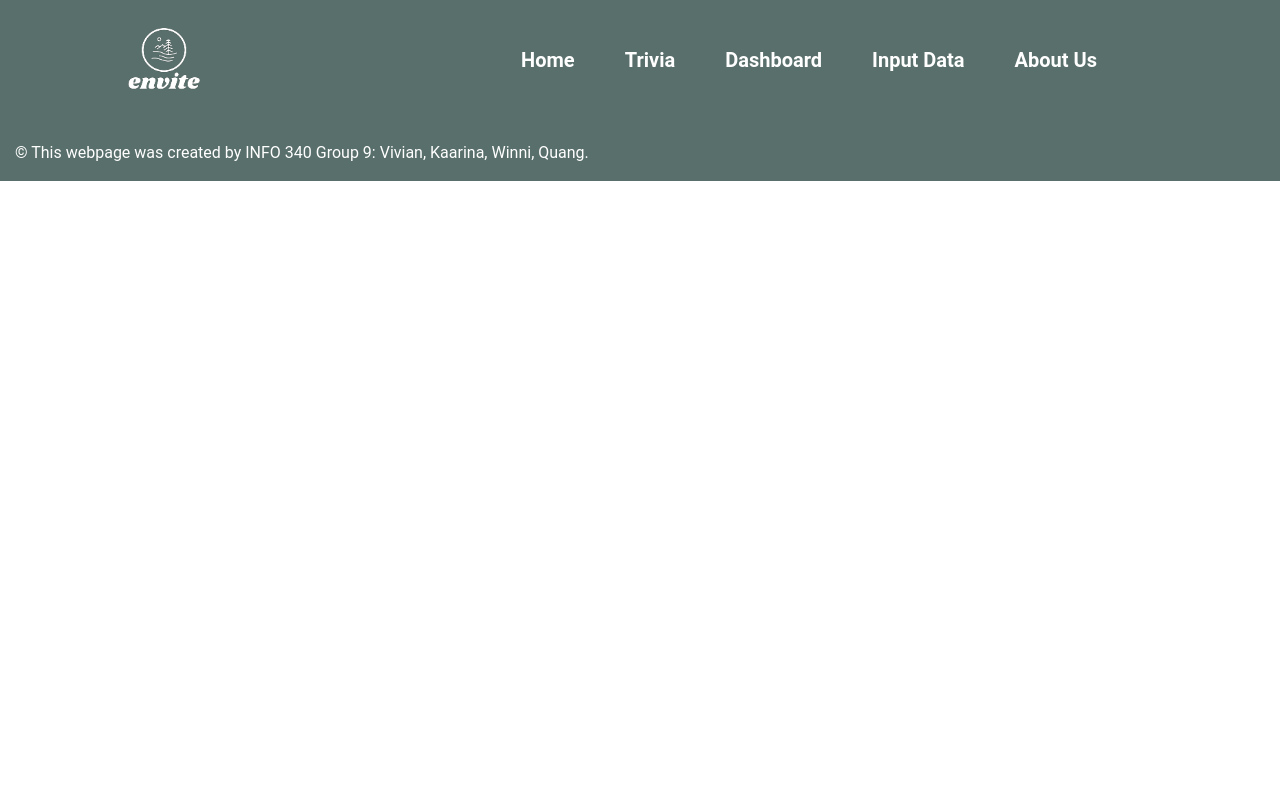
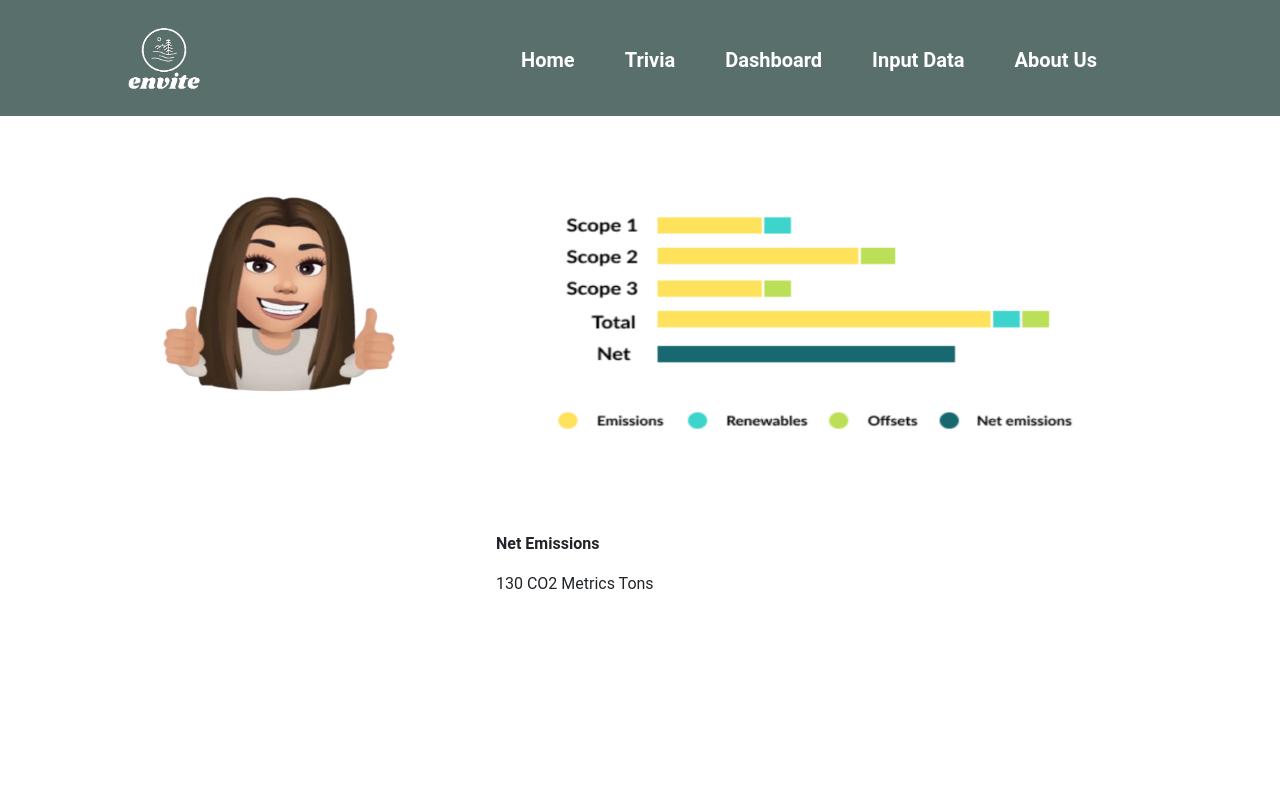
Before and after one commit to QwangNguyen/project-group9, a React (Create React App) app: page /dashboard in a window 1280 px wide. Shown: the top 800 px of the page. Built offline with nearby package versions, Linux system fonts and the light colour scheme.

Commit message:
dashboard

```diff
--- a/src/components/App.js
+++ b/src/components/App.js
@@ -8,6 +8,7 @@ import { InsertVehicle } from './InsertVehicle';
 import { InsertEnergy } from './InsertEnergy';
 import { InsertWaste } from './InsertWaste';
 import { SustainabilityScore } from './SustainabilityScore';
+import { Dashboard } from "./Dashboard";
 
 function App() {
   return (
@@ -22,6 +23,7 @@ function App() {
           <Route index element={<InsertVehicle/>} />
         </Route>
         <Route path="sustainabilityScore" element={<SustainabilityScore />}/>
+        <Route path="dashboard" element={<Dashboard />}/>
       </Routes>
       <Footer/>
     </>
--- /dev/null
+++ b/src/components/Avatar.js
@@ -0,0 +1,17 @@
+import React from 'react';
+
+export function Avatar() {
+    return(
+
+        <div class="container">
+            <div class="avatar">
+                <img src="./img/avatar.png" alt="the User's avatar which represents them" />
+            </div>
+
+            <div class="chart">
+                <img src="./img/chart.png" alt="a graph representing the current emissions of the User" />
+            </div>
+        </div>
+
+    );
+}
--- /dev/null
+++ b/src/components/Dashboard.js
@@ -0,0 +1,21 @@
+import React from 'react';
+import { Avatar } from './Avatar';
+
+export function Dashboard() {
+    return(
+        <div>
+
+            <main>
+                <div class="container">
+                    < Avatar />
+                </div>
+
+                <div class="dashboardContainer">
+                    <p class="category bold">Net Emissions</p>
+                    <p>130 CO2 Metrics Tons
+                    </p>
+                </div>
+            </main>
+        </div>
+    );
+}
--- a/src/components/NavBar.js
+++ b/src/components/NavBar.js
@@ -10,7 +10,7 @@ export default function NavBar() {
                         <ul className="links-nav">
                             <li><Link to="" aria-label="Home">Home</Link></li>
                             <li><Link to="" aria-label="Trivia">Trivia</Link></li>
-                            <li><Link to="" aria-label="Dashboard">Dashboard</Link></li>
+                            <li><Link to="dashboard" aria-label="Dashboard">Dashboard</Link></li>
                             <li><Link to="inputData" aria-label="Input Data">Input Data</Link></li>
                             <li><Link to="" aria-label="About Us">About Us</Link></li>
                         </ul>
```
